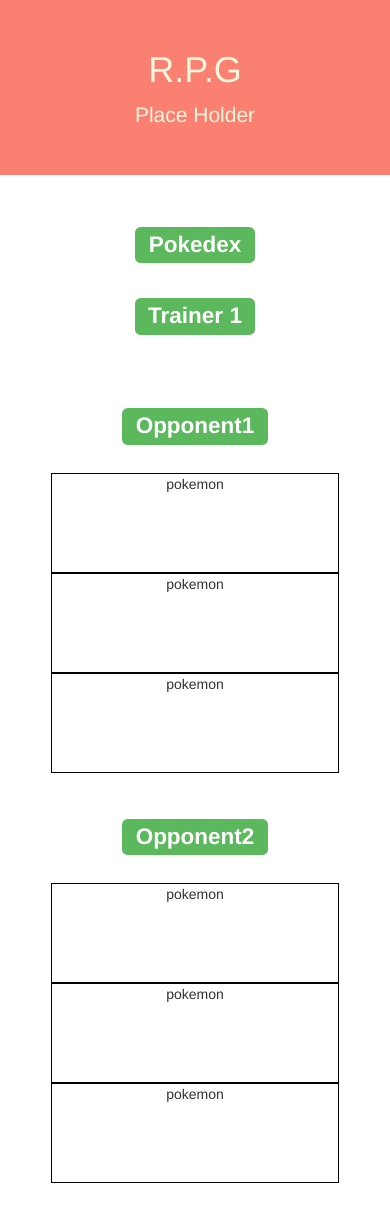
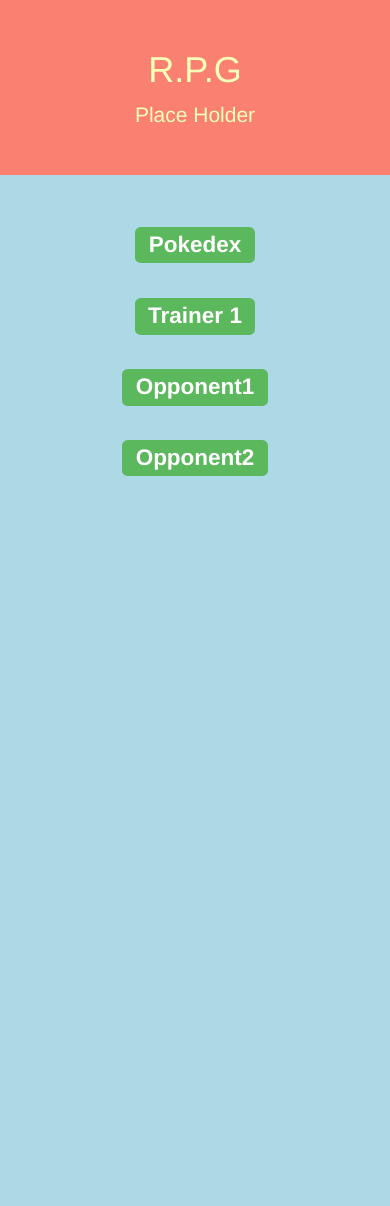
Before and after one commit to J-reyes/PokeTrainer, a plain HTML site: page index.html in a window 390 px wide. After the commit the page ends 844 px from the top, so only its background shows below. Drawn offline with nearby package versions, Linux system fonts and the light colour scheme; no server answers.

Commit message:
changed all files

```diff
--- a/CSS/styles.css
+++ b/CSS/styles.css
@@ -2,6 +2,9 @@
     padding: 0;
     margin: 0;
     box-sizing: border-box;
+}
+body {
+    background-color: lightblue;
 }
 .content-container {
     /* height: 30vh; */
@@ -26,7 +29,7 @@
 .jumbotron {
     background-color: salmon;
 
-    color: beige;
+    color: #FBFFB9;
 }
 .pokeCard {
     margin: 15px;
--- a/index.html
+++ b/index.html
@@ -29,6 +29,7 @@
 
 </head>
 <body>
+
     <div class="jumbotron jumbotron-fluid">
 
                 <h1 class="text-center">R.P.G</h1>
@@ -69,14 +70,14 @@
 
             <div class="container-fluid" id="trainer-container">
                 <div class="inner-container">
-                    <diuv class="col-md-12 col-centered content-container">
+                    <div class="col-md-12 col-centered content-container">
                         <div id="mySelection" class="myPokemon row">
                             <!-- <div class="col-md-4 availablePokemon ">pokemon</div>
                             <div class="col-md-4 availablePokemon ">pokemon</div>
                             <div class="col-md-4 availablePokemon ">pokemon</div> -->
 
                         </div>
-                    </diuv>
+
 
                     </div>
                 </div>
@@ -84,7 +85,7 @@
                 <div class="container-fluid header-container">
                     <div class="row">
                         <div class="col-md-12 col-centered">
-                        <h2 class="text-center">
+                            <h2 class="text-center" id="h2-container">
                                 <span class="label label-success">Opponent1</span>
                             </h2>
                         </div>
@@ -94,14 +95,14 @@
                 <div class="container-fluid" id="oponent-container">
                     <div class="inner-container">
 
-                        <diuv class="content-container">
+                        <div class="col-md-12 col-centered content-container">
                             <div id="opponent1" class="myPokemon row">
+                                <!-- <div class="col-md-4 availablePokemon">pokemon</div>
                                 <div class="col-md-4 availablePokemon">pokemon</div>
-                                <div class="col-md-4 availablePokemon">pokemon</div>
-                                <div class="col-md-4 availablePokemon">pokemon</div>
+                                <div class="col-md-4 availablePokemon">pokemon</div> -->
 
                             </div>
-                        </diuv>
+
 
                         </div>
                     </div>
@@ -118,19 +119,20 @@
 
                     <div class="container-fluid" id="oponent-container">
                         <div class="inner-container">
-                    <diuv class="content-container">
-                        <div id="opponent2" class="my-Pokemon">
+                            <div class="col-md-12 col-centered content-container">
+                                <div id="opponent2" class="myPokemon row">
+                                    <!-- 33<div class="col-md-4 availablePokemon pokemon">pokemon</div>
                                     <div class="col-md-4 availablePokemon pokemon">pokemon</div>
-                            <div class="col-md-4 availablePokemon pokemon">pokemon</div>
-                            <div class="col-md-4 availablePokemon pokemon">pokemon</div>
+                                    <div class="col-md-4 availablePokemon pokemon">pokemon</div> -->
 
                                 </div>
-                    </diuv>
+
 
                             </div>
                         </div>
 
                         <!-- Scripts -->
                         <script src='./main.js'></script>
+                        </div>
 </body>
 </html>
--- a/main.js
+++ b/main.js
@@ -64,9 +64,9 @@
 
 
 
-            $('#'+ response.name).parent().append(pokePowerLabel); //adding powerlabel to pokeCard via id
-            $('#'+ response.name).parent().append(pokemonHPLabel); //adding powerlabel to pokeCard via id
-            $('#'+ response.name).parent().append(pokeImage);   //appending image
+                $('#' + response.name).parent().append(pokePowerLabel); //adding powerlabel to pokeCard via id
+                $('#' + response.name).parent().append(pokemonHPLabel); //adding powerlabel to pokeCard via id
+                $('#' + response.name).parent().append(pokeImage);   //appending image
 
                 $('#pokePower' + response.id).append(pokePower);
                 $('#hp' + response.id).append(pokemonHP);
@@ -87,7 +87,7 @@
             var pokeNameContent = 'div id=name' + i + '></div>';
             var nameHeader = '<h5 class="name"> Name: </h5>';
 
-            var currentNo = randomNumber(_pokemonArray.length-1)
+            var currentNo = randomNumber(_pokemonArray.length - 1)
             // var pokemonOnPage = [];
 
 
@@ -129,7 +129,7 @@
         $('.pokeCard').mouseenter(
             function () {
                 var $this = $(this);
-                $this.data('bgcolor', $this.css('background-color')).css('background-color', 'blue');
+                $this.data('bgcolor', $this.css('background-color', '#EE7785'));
             }
         );
 
@@ -165,15 +165,24 @@
 
 
         }
+        var trainerPokemon = 0;
+        $('.pokeCard').click(function () {
+            trainerPokemon++
+            if (trainerPokemon <= 3) {
+                $('#mySelection').append($(this));
 
-        $('.pokeCard').click(function () {
-            if ($(this) )
-            var $target = $(this);
+            } else if (trainerPokemon > 6) {
+                console.log(155);
+                $('#opponent1').append($(this));
+            } else if (trainerPokemon <= 9) {
+                $("#opponent2").append($(this));
+            }
 
-            $('#mySelection').append($(this));
-        })
+        });
 
-
+        // var fightButton = document.createElement("button");
+        // button.innerHTML = "Do Something";
+        // $("#h2-container").append("fightButton");
 
 
 
```
Lines whose indentation alone changed are shown as unchanged.
